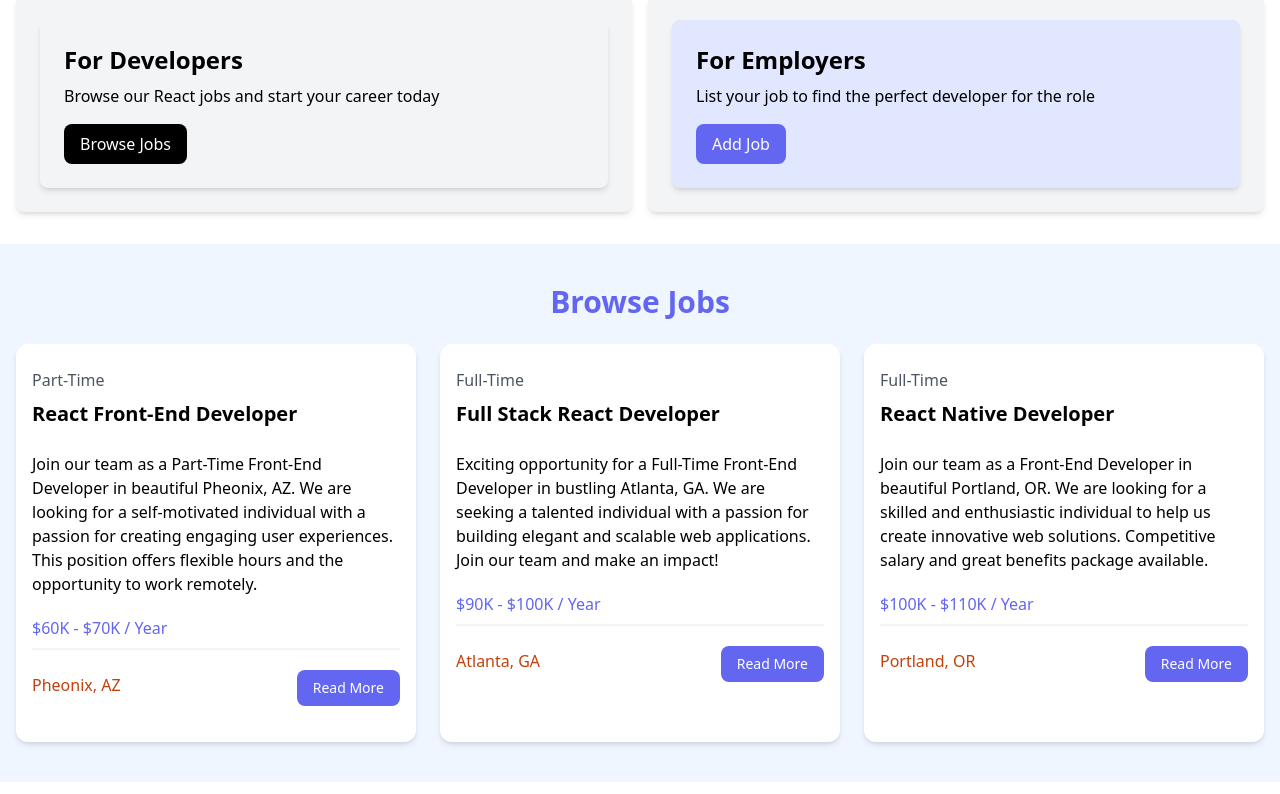
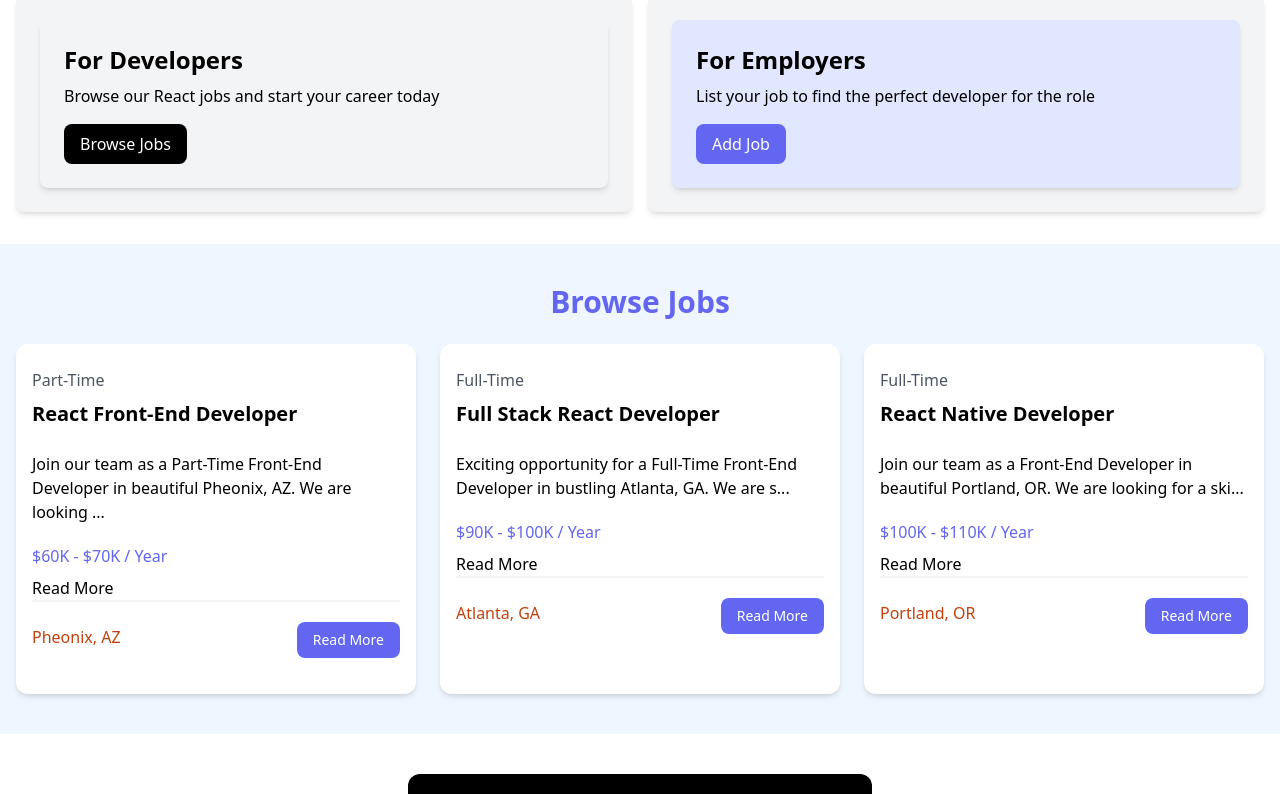
Before and after one commit to Jaspreet-Nijjar/react-job-board, a React (Vite) app: page / in a window 1280 px wide. Shown: the part 413-1207 px from the top of the page. Built offline with nearby package versions, Linux system fonts and the light colour scheme.

Commit message:
added state to read more/less button for job description

```diff
--- a/src/components/JobListing.tsx
+++ b/src/components/JobListing.tsx
@@ -1,3 +1,5 @@
+import { useState } from 'react';
+
 interface JobProps {
   type: string;
   title: string;
@@ -8,6 +10,12 @@ interface JobProps {
 }
 
 const JobListing = ({ job }: { job: JobProps }) => {
+  const [showMore, setShowMore] = useState(true);
+
+  const handleClick = () => {
+    setShowMore(!showMore);
+  };
+
   return (
     <div key={job.id} className="bg-white rounded-xl shadow-md relative">
       <div className="p-4">
@@ -16,9 +24,16 @@ const JobListing = ({ job }: { job: JobProps }) => {
           <h3 className="text-xl font-bold">{job.title}</h3>
         </div>
 
-        <div className="mb-5">{job.description}</div>
+        <div className="mb-5">
+          {showMore
+            ? job.description.substring(0, 90) + '...'
+            : job.description}
+        </div>
 
         <h3 className="text-indigo-500 mb-2">{job.salary} / Year</h3>
+        <button onClick={handleClick}>
+          {showMore ? 'Read More' : 'Read Less'}
+        </button>
 
         <div className="border border-gray-100 mb-5"></div>
 
```
